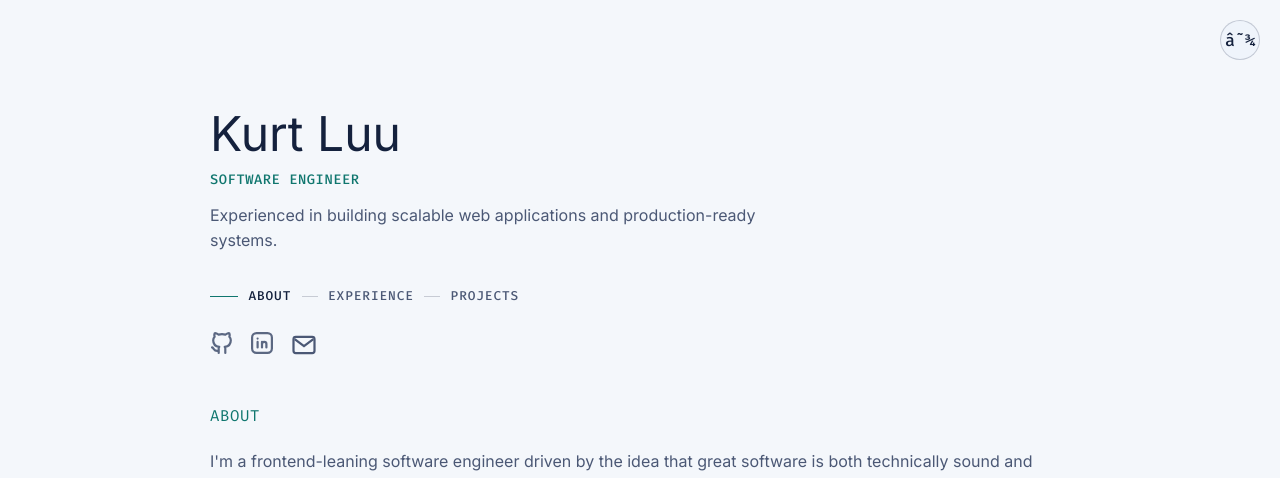
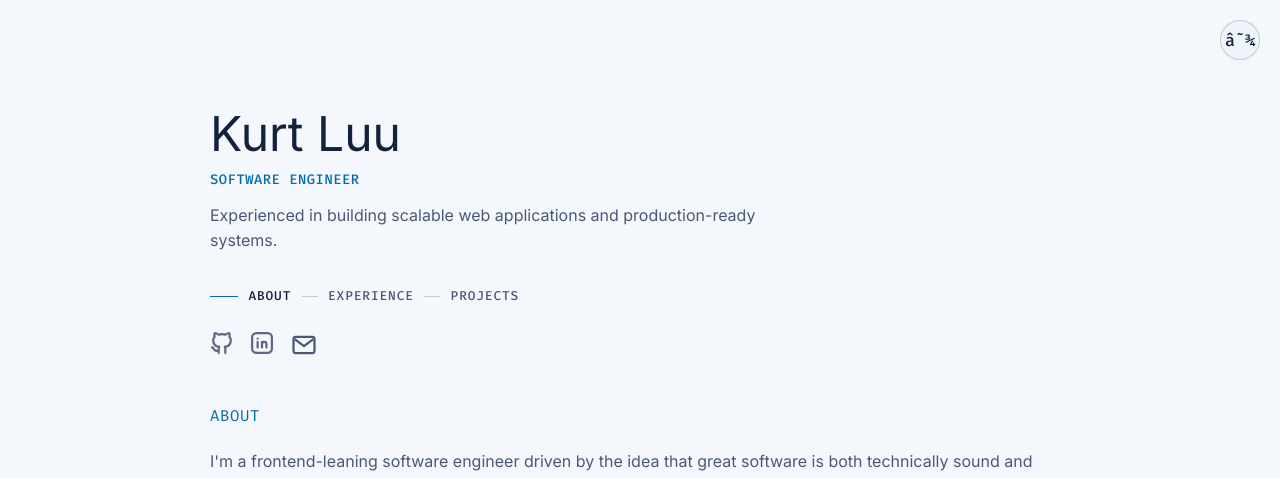
Before and after one commit to kurtluu/portfolio, a React (Vite) app in the folder react-ts-site/: page / in a window 1280 px wide. Shown: the top 478 px of the page. Built offline with nearby package versions, Linux system fonts and the light colour scheme.

Commit message:
Update accent palette and chip colors

```diff
--- a/react-ts-site/src/styles.css
+++ b/react-ts-site/src/styles.css
@@ -5,13 +5,13 @@
   --panel: #112240;
   --text: #ccd6f6;
   --muted: rgb(161 161 170 / var(--tw-text-opacity, 1));
-  --accent: #64ffda;
+  --accent: lab(70.687% -23.6078 -45.9483);
   --line: rgba(136, 146, 176, 0.25);
-  --chip: rgba(100, 255, 218, 0.12);
+  --chip: color-mix(in srgb, var(--accent) 22%, transparent);
   --radius: 12px;
   --shadow: 0 12px 30px rgba(2, 12, 27, 0.45);
   --period: rgb(244 244 245 / var(--tw-text-opacity, 1));
-  --glow-a: rgba(100, 255, 218, 0.12);
+  --glow-a: rgba(245, 158, 11, 0.16);
   --glow-b: rgba(79, 120, 255, 0.12);
 }
 
@@ -20,13 +20,13 @@
   --panel: #e8effa;
   --text: #14213d;
   --muted: #4b5875;
-  --accent: #0f766e;
+  --accent: #006cac;
   --line: rgba(20, 33, 61, 0.2);
-  --chip: rgba(15, 118, 110, 0.14);
+  --chip: color-mix(in srgb, var(--accent) 18%, transparent);
   --shadow: 0 10px 24px rgba(20, 33, 61, 0.14);
   --period: #3b4a6e;
   --glow-a: rgba(67, 142, 216, 0.2);
-  --glow-b: rgba(15, 118, 110, 0.16);
+  --glow-b: rgba(180, 83, 9, 0.14);
 }
 
 * {
```
